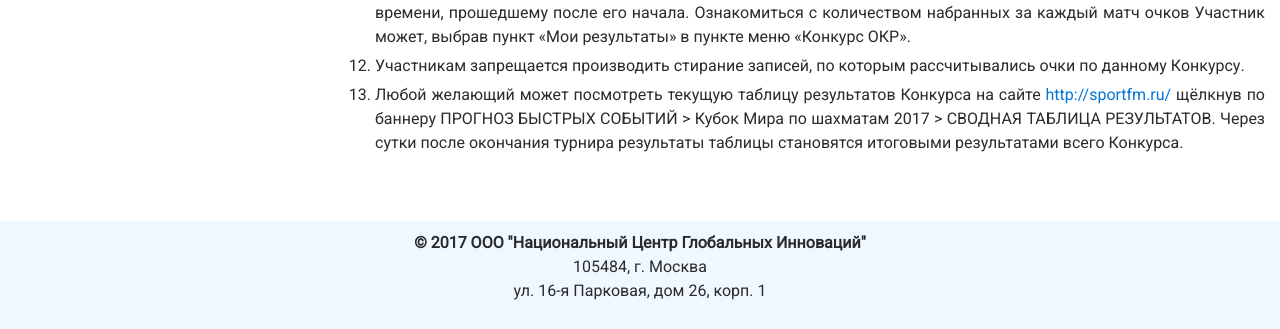
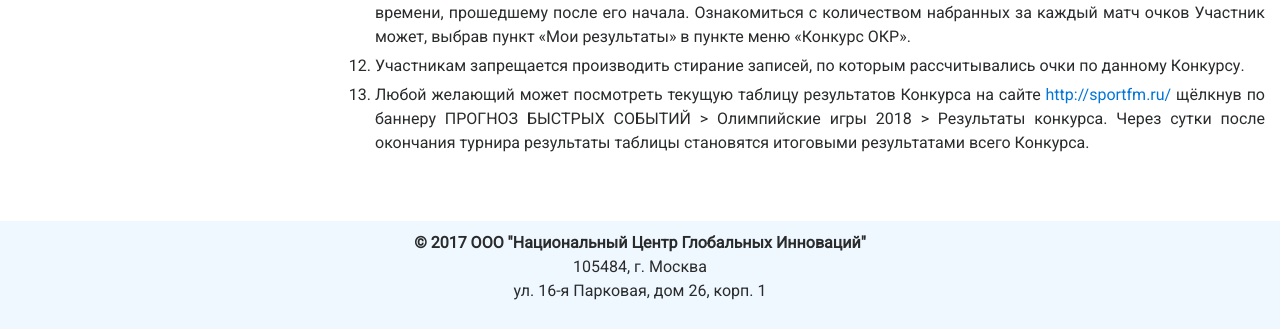
Before and after one commit to kaa-it/omniliner, a Flask app: page /play/misc/olympics_2018/rules.html in a window 1280 px wide. Shown: the part 2428-2757 px from the top of the page. Run offline with Flask 2, Linux system fonts and the light colour scheme; some libraries are stand-ins or nearby versions.

Commit message:
Rules for Olympics 2018 fixed

```diff
--- a/app/templates/play/misc/olympics_2018/rules.html
+++ b/app/templates/play/misc/olympics_2018/rules.html
@@ -114,7 +114,7 @@
    </li>
 
   <li>
-      <div align="justify"> Любой желающий может посмотреть текущую таблицу результатов Конкурса на сайте <a href="http://sportfm.ru/">http://sportfm.ru/</a> щёлкнув по баннеру ПРОГНОЗ БЫСТРЫХ СОБЫТИЙ &gt; Кубок Мира по шахматам 2017 &gt; СВОДНАЯ ТАБЛИЦА РЕЗУЛЬТАТОВ. Через сутки после окончания турнира результаты таблицы становятся итоговыми результатами всего Конкурса. </div>
+      <div align="justify"> Любой желающий может посмотреть текущую таблицу результатов Конкурса на сайте <a href="http://sportfm.ru/">http://sportfm.ru/</a> щёлкнув по баннеру ПРОГНОЗ БЫСТРЫХ СОБЫТИЙ &gt; Олимпийские игры 2018 &gt; Результаты конкурса. Через сутки после окончания турнира результаты таблицы становятся итоговыми результатами всего Конкурса. </div>
    </li>
  </ol>
 
```
